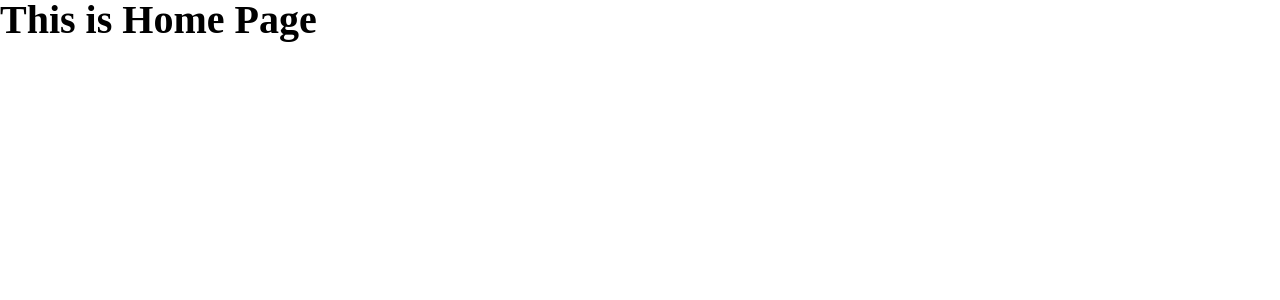
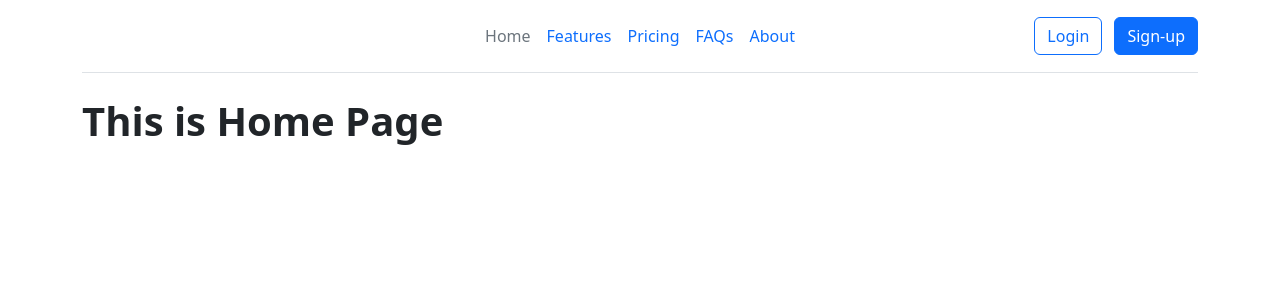
Before and after one commit to sv1nce/flask_1, a Flask app: page / in a window 1280 px wide. Shown: the top 300 px of the page. Run offline with Flask 3, Linux system fonts and the light colour scheme.

Commit message:
Imported Boostrap

```diff
--- a/templates/base.html
+++ b/templates/base.html
@@ -4,12 +4,36 @@
     <meta charset="UTF-8">
     <meta name="viewport" content="width=device-width, initial-scale=1.0">
     <link rel="stylesheet" href="{{ url_for ('static', filename='css/reset.css') }}">
+    <link href="https://cdn.jsdelivr.net/npm/bootstrap@5.3.2/dist/css/bootstrap.min.css" rel="stylesheet" integrity="sha384-T3c6CoIi6uLrA9TneNEoa7RxnatzjcDSCmG1MXxSR1GAsXEV/Dwwykc2MPK8M2HN" crossorigin="anonymous">
     <link rel="stylesheet" href="{{ url_for ('static', filename='css/main.css') }}">
     <title>{% block title%} {% endblock %}</title>
 </head>
 <body>
-    {% block body %}
+    <div class="container">
+        <header class="d-flex flex-wrap align-items-center justify-content-center justify-content-md-between py-3 mb-4 border-bottom">
+            <div class="col-md-3 mb-2 mb-md-0">
+              <a href="/" class="d-inline-flex link-body-emphasis text-decoration-none">
+                <svg class="bi" width="40" height="32" role="img" aria-label="Bootstrap"><use xlink:href="#bootstrap"></use></svg>
+              </a>
+            </div>
 
-    {% endblock %}
+            <ul class="nav col-12 col-md-auto mb-2 justify-content-center mb-md-0">
+              <li><a href="#" class="nav-link px-2 link-secondary">Home</a></li>
+              <li><a href="#" class="nav-link px-2">Features</a></li>
+              <li><a href="#" class="nav-link px-2">Pricing</a></li>
+              <li><a href="#" class="nav-link px-2">FAQs</a></li>
+              <li><a href="#" class="nav-link px-2">About</a></li>
+            </ul>
+
+            <div class="col-md-3 text-end">
+              <button type="button" class="btn btn-outline-primary me-2">Login</button>
+              <button type="button" class="btn btn-primary">Sign-up</button>
+            </div>
+          </header>
+        {% block body %}
+
+        {% endblock %}
+    </div>
+
 </body>
 </html>
```
Also changed, not shown: static/img/logo.svg (added).
